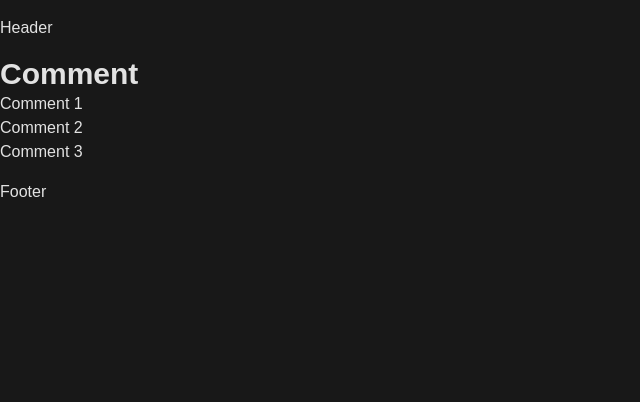
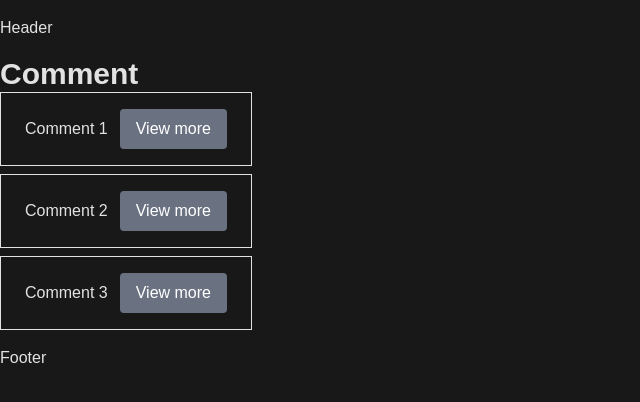
Before and after one commit to stefanbgh/next-js, a Next.js app: page /post/comment in a window 1280 px wide. Shown: the top 402 px of the page, without its empty margins (0-640 px from the left). Built offline with nearby package versions, Linux system fonts and the light colour scheme.

Commit message:
useRouter()

```diff
--- a/src/app/(blog)/post/[postId]/image/[imageId]/page.tsx
+++ b/src/app/(blog)/post/[postId]/image/[imageId]/page.tsx
@@ -1,5 +1,3 @@
-import { notFound } from "next/navigation";
-
 interface IProps {
 	params: Promise<{ postId: string; imageId: string }>;
 }
--- /dev/null
+++ b/src/app/(blog)/post/comment/[commentId]/page.tsx
@@ -0,0 +1,18 @@
+interface IProps {
+	params: Promise<{ commentId: string }>;
+}
+
+export default async function SingleComment({ params }: IProps) {
+	const { commentId } = await params;
+
+	return (
+		<article className="w-[350px]">
+			<h2>Comment {commentId}</h2>
+			<p>
+				Lorem ipsum dolor sit amet consectetur adipisicing elit. Minima,
+				labore incidunt maxime sunt illum et tempore asperiores magni
+				doloribus.
+			</p>
+		</article>
+	);
+}
--- a/src/app/(blog)/post/comment/page.tsx
+++ b/src/app/(blog)/post/comment/page.tsx
@@ -1,11 +1,30 @@
+"use client";
+
+import { useRouter } from "next/navigation";
+
 export default function Comment() {
+	const router = useRouter();
+
+	const handleRoute = (commentId: number) => {
+		router.push(`/post/comment/${commentId}`);
+	};
+
 	return (
 		<section>
 			<h2>Comment</h2>
 			<ul>
-				<li>Comment 1</li>
-				<li>Comment 2</li>
-				<li>Comment 3</li>
+				<li className="flex items-center gap-3 border py-4 px-6 w-fit mb-2">
+					<p>Comment 1</p>
+					<button onClick={() => handleRoute(1)}>View more</button>
+				</li>
+				<li className="flex items-center gap-3 border py-4 px-6 w-fit mb-2">
+					<p>Comment 2</p>
+					<button onClick={() => handleRoute(2)}>View more</button>
+				</li>
+				<li className="flex items-center gap-3 border py-4 px-6 w-fit">
+					<p>Comment 3</p>
+					<button onClick={() => handleRoute(3)}>View more</button>
+				</li>
 			</ul>
 		</section>
 	);
--- a/src/styles/globals.css
+++ b/src/styles/globals.css
@@ -32,6 +32,14 @@
 	a:hover {
 		@apply text-blue-600;
 	}
+
+	button {
+		@apply bg-gray-500 text-white px-4 py-2 rounded cursor-pointer;
+	}
+
+	button:hover {
+		@apply bg-gray-600;
+	}
 }
 
 body {
```
